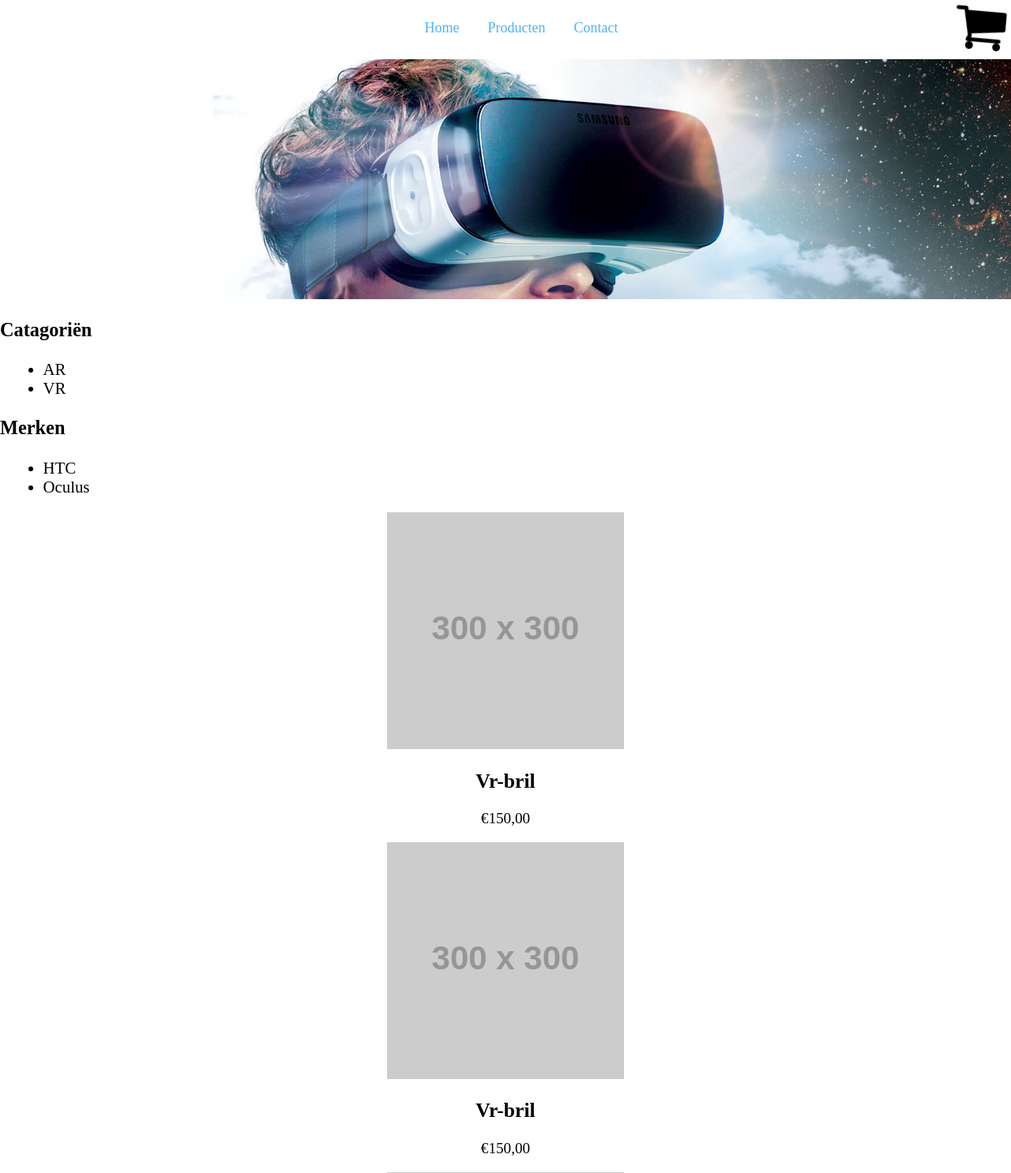
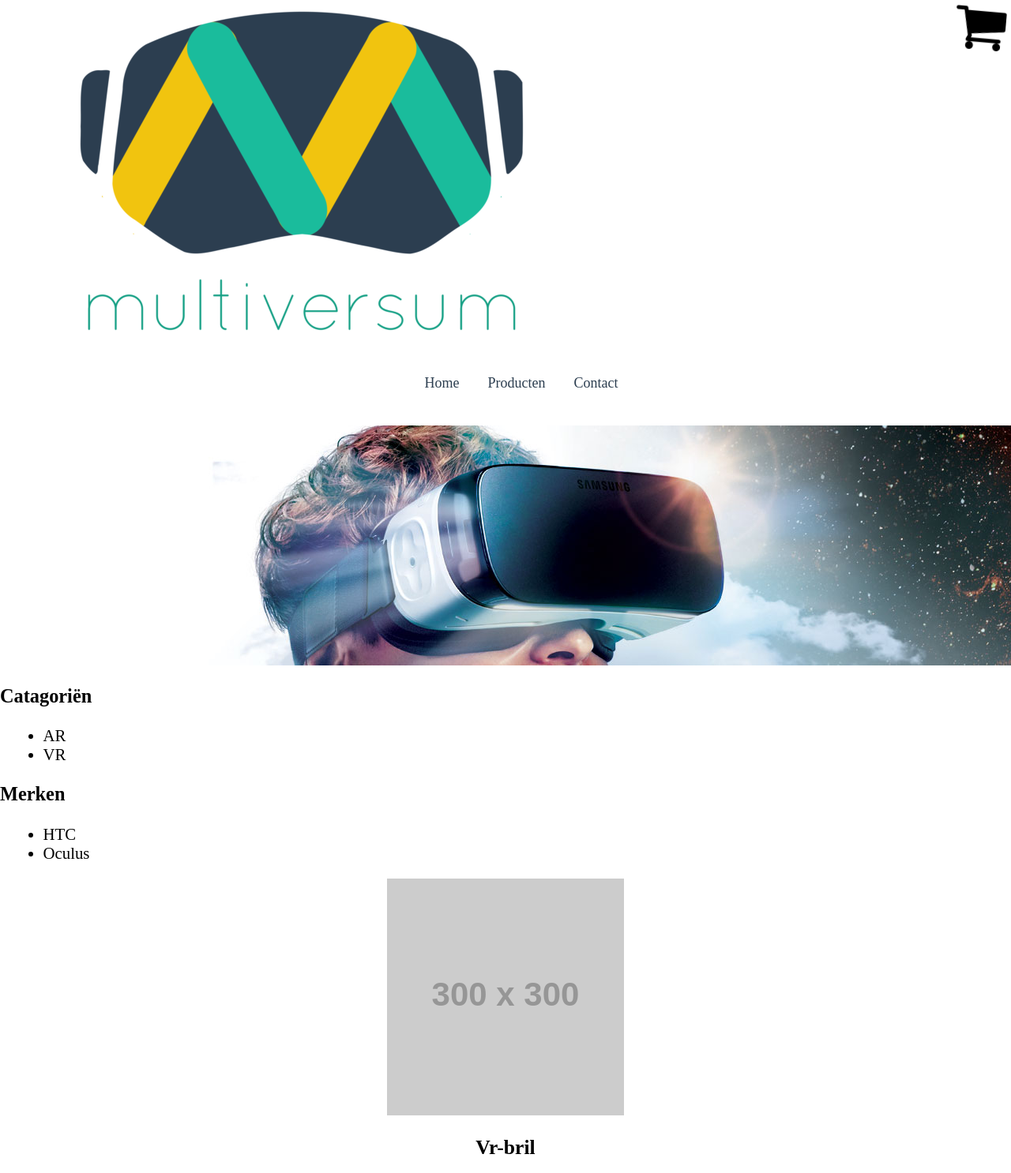
Before and after one commit to mainshooter/webshop, a PHP site: page / in a window 1280 px wide. Shown: the top 1486 px of the page at 79% size. Run offline with PHP 8.4, Linux system fonts and the light colour scheme; grey boxes labelled with a size stand in for pictures from a placeholder-image service; some libraries are stand-ins or nearby versions.

Commit message:
Added logo + menu colors

```diff
--- a/index.php
+++ b/index.php
@@ -16,13 +16,16 @@
     <div class="wrapper">
       <div class="row">
         <nav>
-          <div id="nav" class="col-12">
+          <a href="">
+            <img class="col-1" src="file/site/logo.png">
+          </a>
+          <div id="nav" class="col-10">
               <ul id="width-ul">
                   <li><a href="">Home</a></li>
                   <li><a href="products.php">Producten</a></li>
                   <li><a href="contact.php">Contact</a></li>
               </ul>
-              <img class="shopping_card" src="file/site/shopping-card.png"/>
+              <img class="shopping_card col-1" src="file/site/shopping-card.png"/>
           </div>
         </nav>
 
--- a/style/style.css
+++ b/style/style.css
@@ -49,12 +49,12 @@ body, html {
         cursor:pointer;
     }
         #nav ul li:hover a {
-            color: red;
+            color: #2ecc71;
         }
     #nav ul li a {
       display: block;
-      padding: 1.4em 1em;
-      color: #4CB3F9;
+      padding: 2.2em 1em;
+      color: #2c3e50;
       text-decoration: none;
       transition: 0.2s;
     }
@@ -125,6 +125,7 @@ nav ul ul {
 }
 .footer {
   font-size: 1.3em;
+  background-color: #2c3e50;
 }
 @media only screen and (min-width: 768px) {
     /* For desktop: */
```
Also changed, not shown: file/site/logo.png (added).
